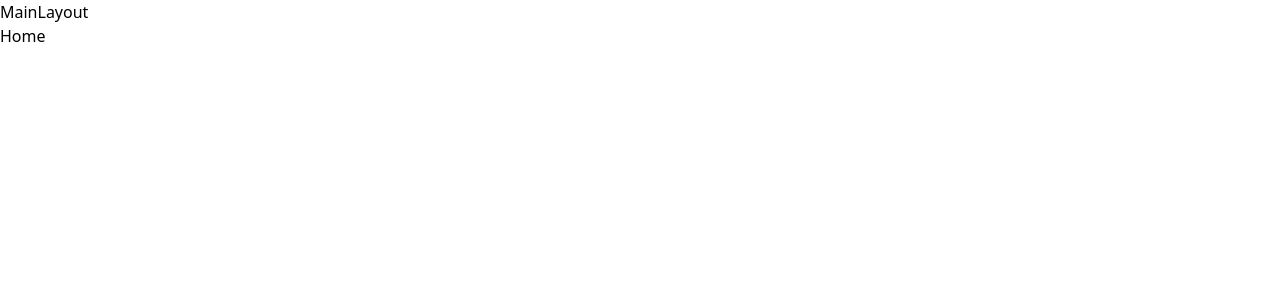
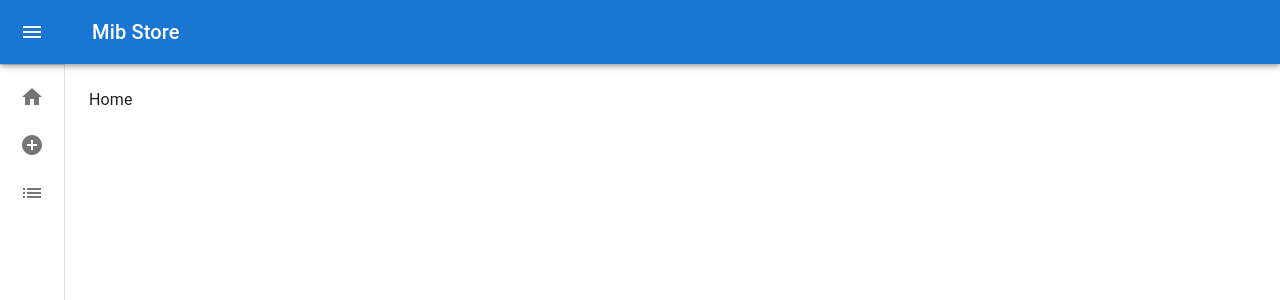
Before and after one commit to EduCoelhoTs/marketplace-react, a React (Vite) app: page / in a window 1280 px wide. Shown: the top 300 px of the page. Built offline with nearby package versions, Linux system fonts and the light colour scheme.

Commit message:
Criação do layout padrão

```diff
--- a/package.json
+++ b/package.json
@@ -12,6 +12,7 @@
   "dependencies": {
     "@emotion/react": "^11.11.1",
     "@emotion/styled": "^11.11.0",
+    "@mui/icons-material": "^5.14.11",
     "@mui/material": "^5.14.11",
     "react": "^18.2.0",
     "react-dom": "^18.2.0",
--- /dev/null
+++ b/src/components/Navbar/index.tsx
@@ -0,0 +1,183 @@
+import * as React from 'react';
+import { styled, useTheme, Theme, CSSObject } from '@mui/material/styles';
+import Box from '@mui/material/Box';
+import MuiDrawer from '@mui/material/Drawer';
+import MuiAppBar, { AppBarProps as MuiAppBarProps } from '@mui/material/AppBar';
+import Toolbar from '@mui/material/Toolbar';
+import List from '@mui/material/List';
+import CssBaseline from '@mui/material/CssBaseline';
+import Typography from '@mui/material/Typography';
+import Divider from '@mui/material/Divider';
+import IconButton from '@mui/material/IconButton';
+import MenuIcon from '@mui/icons-material/Menu';
+import ChevronLeftIcon from '@mui/icons-material/ChevronLeft';
+import ChevronRightIcon from '@mui/icons-material/ChevronRight';
+import ListItem from '@mui/material/ListItem';
+import ListItemButton from '@mui/material/ListItemButton';
+import ListItemIcon from '@mui/material/ListItemIcon';
+import ListItemText from '@mui/material/ListItemText';
+import { RoutesData } from '../../routes-data';
+import HomeIcon from '@mui/icons-material/Home';
+import AddCircleIcon from '@mui/icons-material/AddCircle';
+import ListIcon from '@mui/icons-material/List';
+import {NavLink} from 'react-router-dom';
+
+const drawerWidth = 240;
+
+const icons = [
+    <HomeIcon />,
+    <AddCircleIcon />,
+    <ListIcon />
+]
+
+const openedMixin = (theme: Theme): CSSObject => ({
+  width: drawerWidth,
+  transition: theme.transitions.create('width', {
+    easing: theme.transitions.easing.sharp,
+    duration: theme.transitions.duration.enteringScreen,
+  }),
+  overflowX: 'hidden',
+});
+
+const closedMixin = (theme: Theme): CSSObject => ({
+  transition: theme.transitions.create('width', {
+    easing: theme.transitions.easing.sharp,
+    duration: theme.transitions.duration.leavingScreen,
+  }),
+  overflowX: 'hidden',
+  width: `calc(${theme.spacing(7)} + 1px)`,
+  [theme.breakpoints.up('sm')]: {
+    width: `calc(${theme.spacing(8)} + 1px)`,
+  },
+});
+
+const DrawerHeader = styled('div')(({ theme }) => ({
+  display: 'flex',
+  alignItems: 'center',
+  justifyContent: 'flex-end',
+  padding: theme.spacing(0, 1),
+  // necessary for content to be below app bar
+  ...theme.mixins.toolbar,
+}));
+
+interface AppBarProps extends MuiAppBarProps {
+  open?: boolean;
+}
+
+const AppBar = styled(MuiAppBar, {
+  shouldForwardProp: (prop) => prop !== 'open',
+})<AppBarProps>(({ theme, open }) => ({
+  zIndex: theme.zIndex.drawer + 1,
+  transition: theme.transitions.create(['width', 'margin'], {
+    easing: theme.transitions.easing.sharp,
+    duration: theme.transitions.duration.leavingScreen,
+  }),
+  ...(open && {
+    marginLeft: drawerWidth,
+    width: `calc(100% - ${drawerWidth}px)`,
+    transition: theme.transitions.create(['width', 'margin'], {
+      easing: theme.transitions.easing.sharp,
+      duration: theme.transitions.duration.enteringScreen,
+    }),
+  }),
+}));
+
+const Drawer = styled(MuiDrawer, { shouldForwardProp: (prop) => prop !== 'open' })(
+  ({ theme, open }) => ({
+    width: drawerWidth,
+    flexShrink: 0,
+    whiteSpace: 'nowrap',
+    boxSizing: 'border-box',
+    ...(open && {
+      ...openedMixin(theme),
+      '& .MuiDrawer-paper': openedMixin(theme),
+    }),
+    ...(!open && {
+      ...closedMixin(theme),
+      '& .MuiDrawer-paper': closedMixin(theme),
+    }),
+  }),
+);
+
+interface NavbarProps {
+    children: React.ReactNode,
+    routeData?: RoutesData[]
+}
+
+export default function Navbar({children, routeData}: NavbarProps) {
+  const theme = useTheme();
+  const [open, setOpen] = React.useState(false);
+
+  const handleDrawerOpen = () => {
+    setOpen(true);
+  };
+
+  const handleDrawerClose = () => {
+    setOpen(false);
+  };
+
+  return (
+    <Box sx={{ display: 'flex' }}>
+      <CssBaseline />
+      <AppBar position="fixed" open={open}>
+        <Toolbar>
+          <IconButton
+            color="inherit"
+            aria-label="open drawer"
+            onClick={handleDrawerOpen}
+            edge="start"
+            sx={{
+              marginRight: 5,
+              ...(open && { display: 'none' }),
+            }}
+          >
+            <MenuIcon />
+          </IconButton>
+          <Typography variant="h6" noWrap component="div">
+            Mib Store
+          </Typography>
+        </Toolbar>
+      </AppBar>
+      <Drawer variant="permanent" open={open}>
+        <DrawerHeader>
+          <IconButton onClick={handleDrawerClose}>
+            {theme.direction === 'rtl' ? <ChevronRightIcon /> : <ChevronLeftIcon />}
+          </IconButton>
+        </DrawerHeader>
+        <Divider />
+        <List>
+          {routeData?.map((route, index) => {
+           return route.path !== '*' && (
+            <ListItem key={route?.id} disablePadding sx={{ display: 'block' }}>
+            <NavLink to={route.path} style={{textDecoration: 'none', color: '#757575', fontWeight: 'bold'}}>
+              <ListItemButton
+                sx={{
+                  minHeight: 48,
+                  justifyContent: open ? 'initial' : 'center',
+                  px: 2.5,
+                }}
+              >
+                <ListItemIcon
+                  sx={{
+                    minWidth: 0,
+                    mr: open ? 3 : 'auto',
+                    justifyContent: 'center',
+                  }}
+                >
+                    {icons[index]}
+                </ListItemIcon>
+                <ListItemText primary={route?.name} sx={{ opacity: open ? 1 : 0 }} />
+              </ListItemButton>
+                </NavLink>
+            </ListItem>
+          )
+          })}
+        </List>
+      </Drawer>
+      <Box component="main" sx={{ flexGrow: 1, p: 3 }}>
+        <DrawerHeader />
+        {children}
+      </Box>
+    </Box>
+  );
+}
--- a/src/layouts/MainLayout/index.tsx
+++ b/src/layouts/MainLayout/index.tsx
@@ -1,12 +1,13 @@
 import { Outlet } from 'react-router-dom'
+import Navbar from '../../components/Navbar';
+import { routesData } from '../../routes-data';
 
 export default function MainLayout() {
     return (
         <main>
-            <div>
-                MainLayout
-            </div>
-            <Outlet />
+            <Navbar routeData={routesData}>
+                <Outlet />
+            </Navbar>
         </main>
     )
 }
--- /dev/null
+++ b/src/routes-data.ts
@@ -0,0 +1,28 @@
+// import HomeIcon from '@mui/icons-material/Home';
+
+export interface RoutesData {
+    path: string;
+    // icon: React.ReactNode;
+    name: string;
+    id: number;
+}
+
+
+
+export const routesData: RoutesData[] = [
+    {
+        id: 1,
+        path: '/',
+        name: 'Home',
+    },
+    {
+        id: 2,
+        path: '/cadastro',
+        name: 'Cadastro',
+    },
+    {
+        id: 3,
+        path: '/lista',
+        name: 'Lista',
+    }
+];
--- a/src/routes.tsx
+++ b/src/routes.tsx
@@ -24,6 +24,8 @@ export default function Router() {
             */}
             <Route path="/" element={<MainLayout />}>
                 <Route index element={<Home />} />
+                <Route path="cadastro" />
+                <Route path="lista" />
             </Route>
             {/* Colodando uma rota padrão, de não encontrada */}
             <Route path="*" element={<NotFount />} />
```
Also changed, not shown: 1 other file (tests, documents, lock files or other folders).
